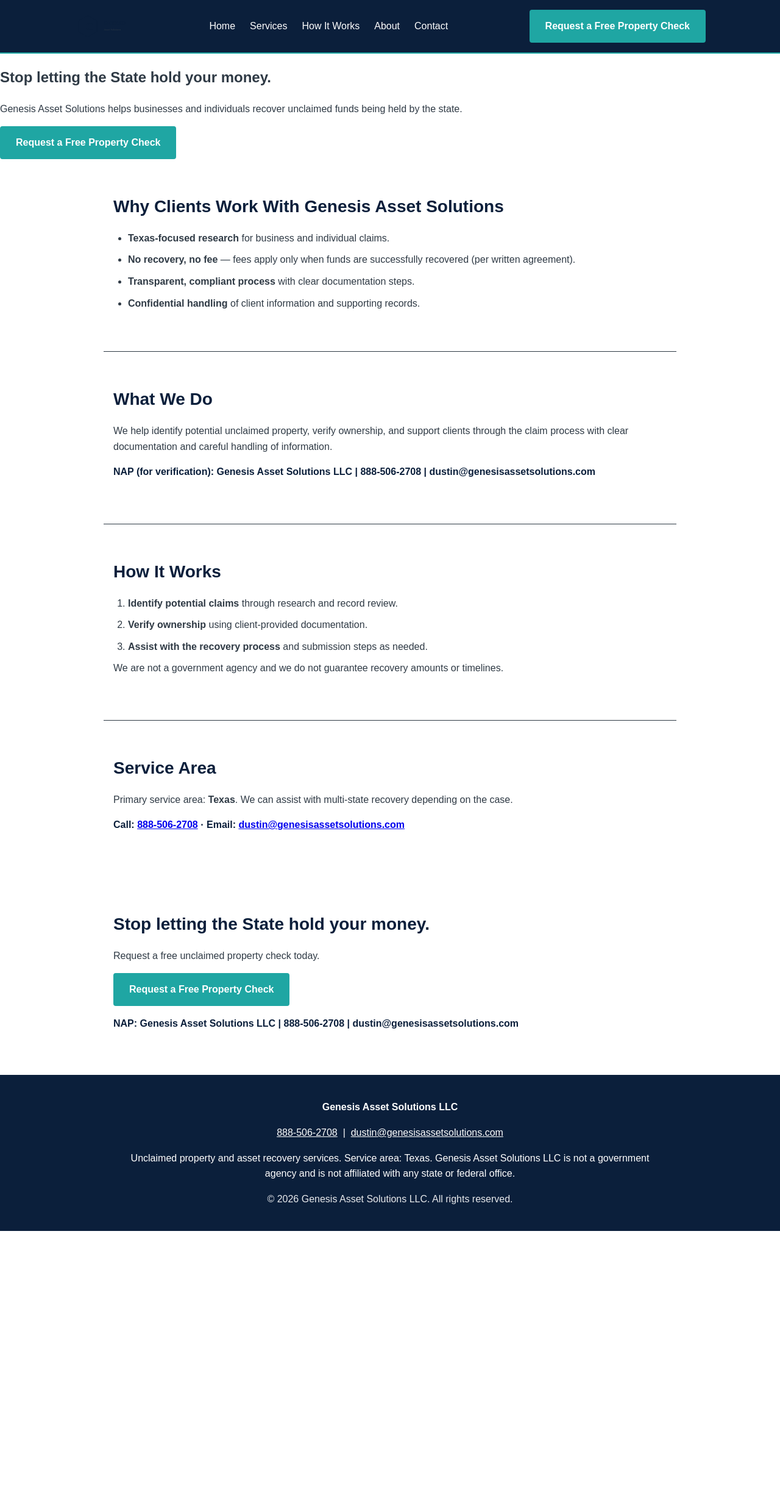
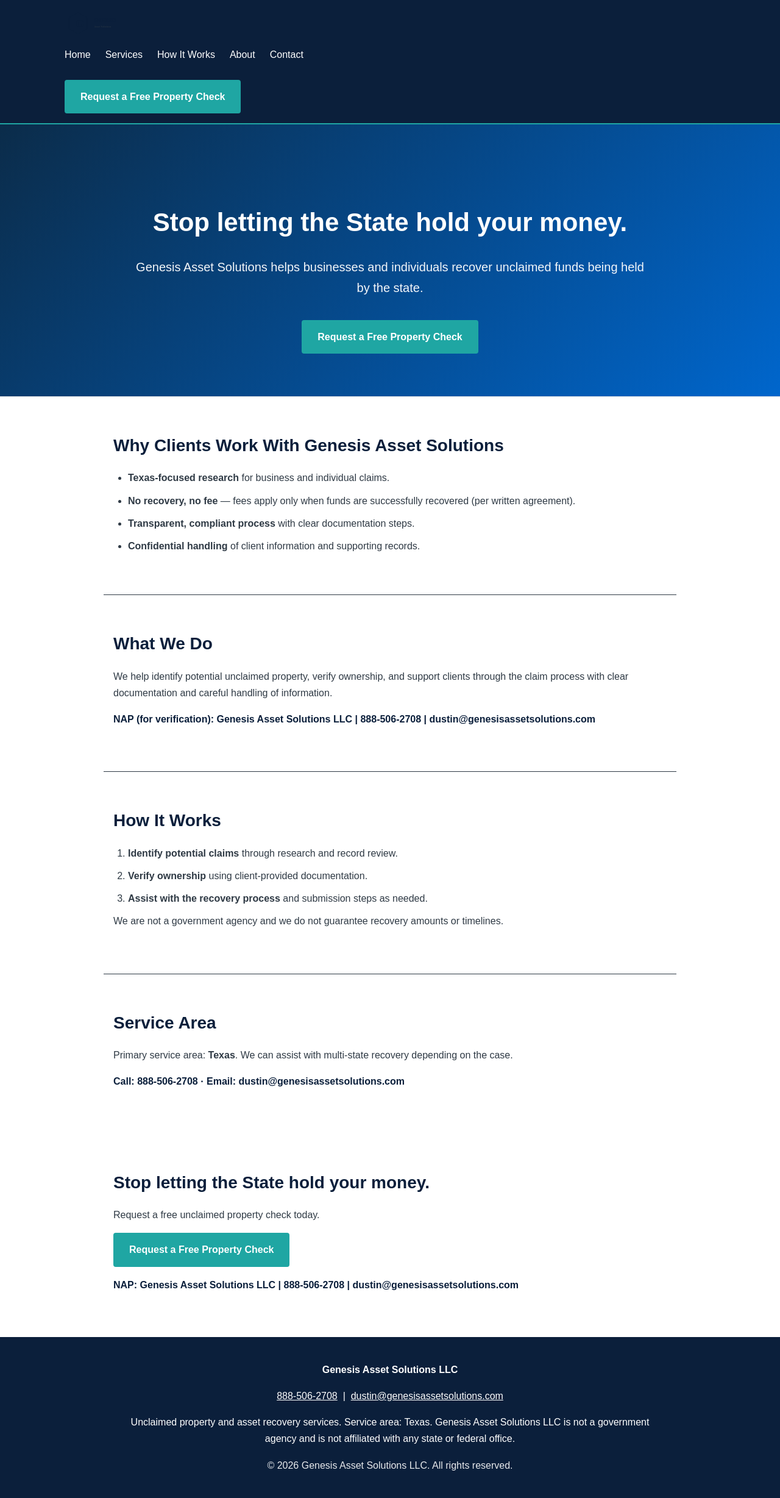
Before and after one commit to ljonezd-beep/genesisassetsolutions-site, a Jekyll site: the page built from index.html, in a window 1280 px wide. Shown: the whole page at 61% size. Built offline with Jekyll 4.4.1, drawn with Linux system fonts in a browser that asks for light colours; before the commit the page ends 2019 px from its top, so only the background shows below that.

Commit message:
Improve Genesis website spacing and layout

```diff
--- a/assets/css/styles.css
+++ b/assets/css/styles.css
@@ -157,7 +157,6 @@
   padding: 24px var(--space-2);
 }
 
-@media (max-width: 760px) {
   .main-nav {
     flex-direction: column;
     align-items: flex-start;
@@ -249,3 +248,62 @@
   color: inherit;
   text-decoration: none;
 }
+
+/* ===== GENESIS WEBSITE LAYOUT FIX ===== */
+
+body {
+    line-height: 1.7;
+}
+
+/* HERO SECTION */
+
+.hero-section {
+    padding: 90px 20px 70px 20px;
+}
+
+.hero-inner {
+    max-width: 900px;
+    margin: 0 auto;
+}
+
+.hero-inner h1 {
+    margin-bottom: 20px;
+}
+
+.hero-inner p {
+    margin-bottom: 26px;
+}
+
+/* PAGE SECTIONS */
+
+section {
+    padding: 70px 0;
+}
+
+section > div {
+    max-width: 1100px;
+    margin: 0 auto;
+    padding: 0 20px;
+}
+
+/* HEADINGS */
+
+h1 {
+    font-size: 42px;
+    margin-bottom: 20px;
+}
+
+h2 {
+    margin-bottom: 18px;
+}
+
+/* LIST SPACING */
+
+ul {
+    margin-top: 18px;
+    margin-bottom: 28px;
+}
+
+li {
+    margin-bottom: 12px;
+}
```
